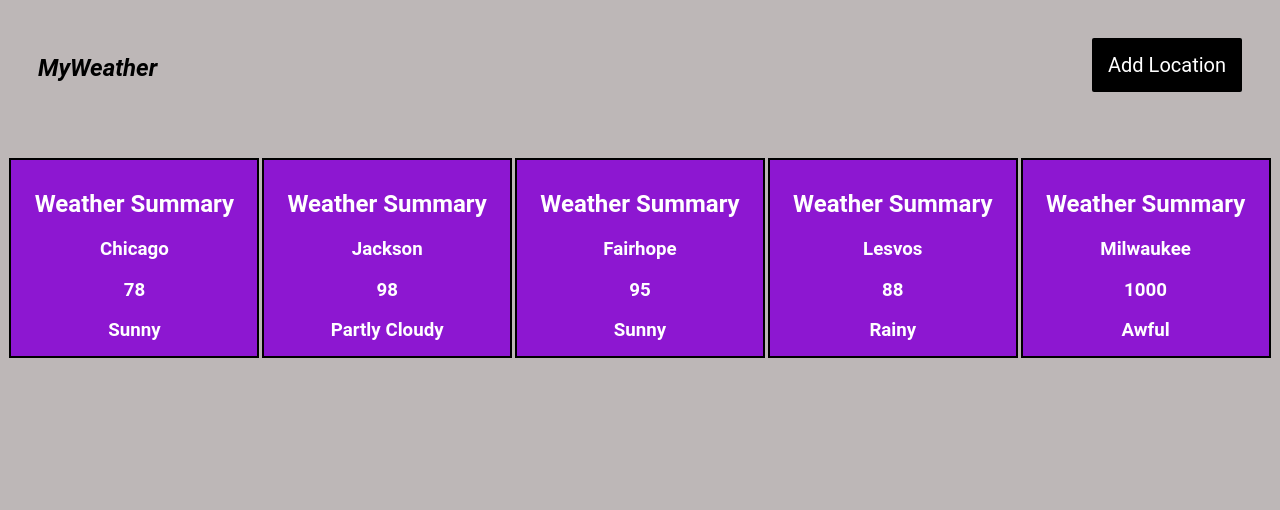
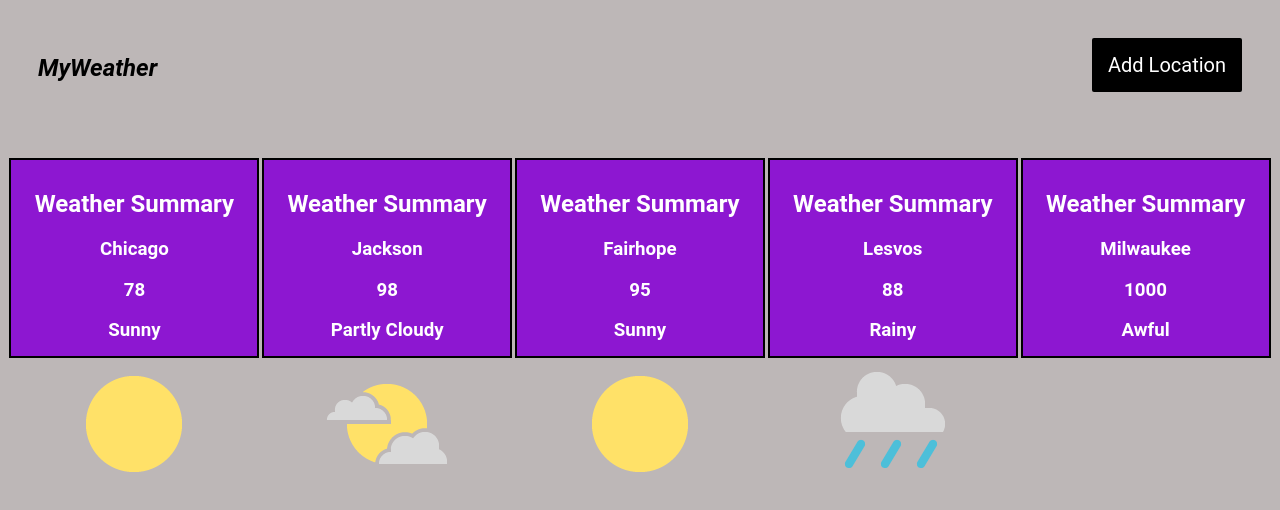
Before and after one commit to thaddeusrayd/my-weather-app, an Angular app: page / in a window 1280 px wide. Shown: the top 510 px of the page. Built offline with nearby package versions, Linux system fonts and the light colour scheme.

Commit message:
weather icons in ngSwitch

```diff
--- a/src/app/dashboard/dashboard.component.html
+++ b/src/app/dashboard/dashboard.component.html
@@ -1,8 +1,15 @@
 <div class="weather-card" *ngFor="let location of locations">
-    <a class="card-content" [title]="location.city + ' details'">
+    <a class="card-content"
+    [title]="location.city + ' details'"
+    [ngSwitch]="location.conditions">
         <h2 class="card-content">Weather Summary</h2>
         <h3 class="card-content">{{location.city}}</h3>
         <h3 class="card-content">{{location.currentTemp}}</h3>
         <h3 class="card-content">{{location.conditions}}</h3>
+        <img *ngSwitchCase="'Sunny'" src="../../assets/sunny.png"/>
+        <img *ngSwitchCase="'Snow'" src="../../assets/snow.png"/>
+        <img *ngSwitchCase="'Partly Cloudy'" src="../../assets/partly_cloudy.png"/>
+        <img *ngSwitchCase="'Rainy'" src="../../assets/rain.png"/>
+        <img *ngSwitchCase="'Cloudy'" src="../../assets/cloudy.png"/>
     </a>
 </div>
```
